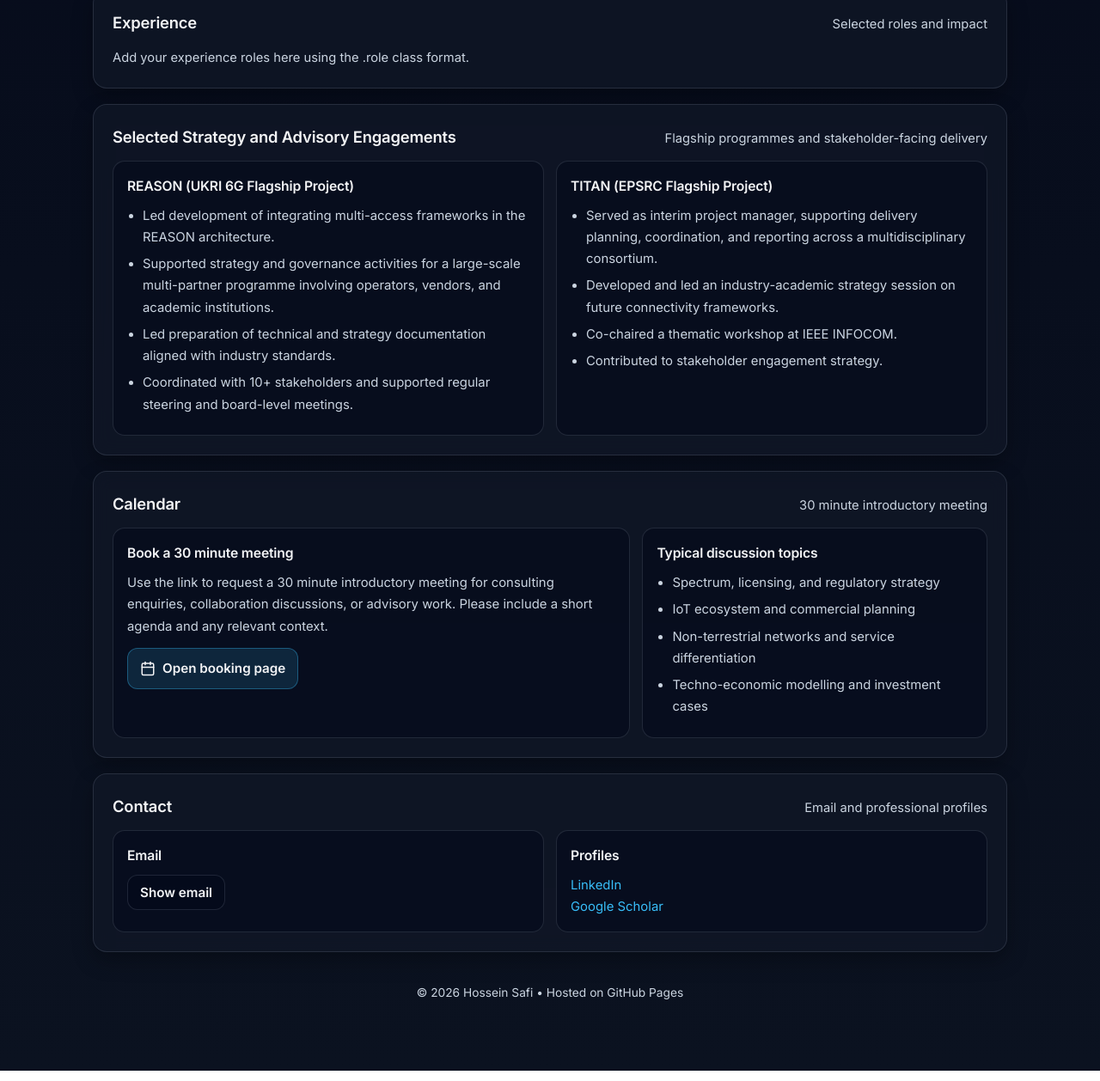
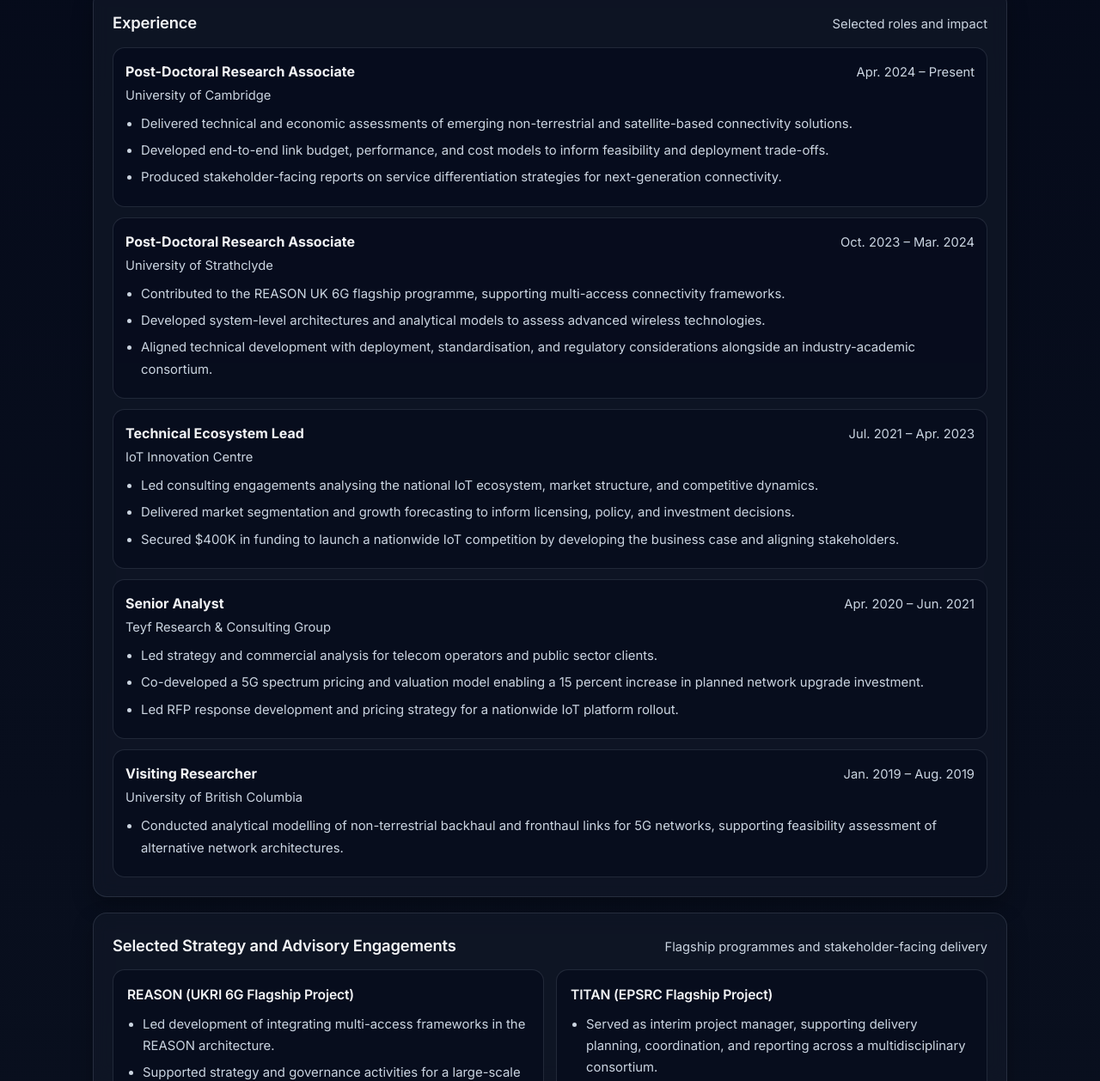
Before and after one commit to HocomEng/HocomEng.github.io, a plain HTML site: page index.html in a window 1280 px wide. Shown: the part 1542-2800 px from the top of the page at 86% size. Drawn offline with Linux system fonts and the light colour scheme.

Commit message:
Refactor topbar styles and update role descriptions

```diff
--- a/index.html
+++ b/index.html
@@ -44,7 +44,7 @@
 
     .container{ max-width: 1100px; margin: 0 auto; padding: 24px 18px 78px; }
 
-    /* --- NEW SYMMETRICAL & STICKY TOPBAR --- */
+    /* --- STICKY SYMMETRICAL TOPBAR --- */
     .topbar {
       display: flex;
       align-items: center;
@@ -57,7 +57,6 @@
       backdrop-filter: blur(12px);
       margin-bottom: 24px;
       box-shadow: 0 4px 20px rgba(0,0,0,0.15);
-      /* Makes the navigation sticky */
       position: sticky;
       top: 16px;
       z-index: 100;
@@ -88,7 +87,6 @@
     .topbar .nav a:hover {
       color: var(--accent);
     }
-    /* --------------------------------------- */
 
     header.hero{
       display:grid;
@@ -105,8 +103,8 @@
     }
 
     .avatar{
-      width: 160px;
-      height: 160px;
+      width: 162px;
+      height: 162px;
       border-radius: 16px;
       object-fit: contain;
       background: #020617;
@@ -167,7 +165,7 @@
       background: var(--panel);
       box-shadow: 0 10px 24px rgba(0,0,0,0.28);
       backdrop-filter: blur(10px);
-      scroll-margin-top: 100px; /* Ensures sticky header doesn't overlap section titles */
+      scroll-margin-top: 100px;
     }
 
     .sectionHeader{
@@ -274,8 +272,6 @@
       header.hero{ grid-template-columns: 1fr; text-align:center; }
       .avatar{ margin: 0 auto; }
       .meta, .ctaRow{ justify-content:center; }
-
-      /* New mobile topbar rules */
       .topbar{ flex-direction: column; text-align: center; gap: 12px; border-radius: 18px; }
       .topbar .nav { justify-content: center; gap: 14px; }
     }
@@ -311,7 +307,7 @@
 
         <div class="meta">
           <span><span class="dot"></span> Cambridge, UK</span>
-          <span><span class="dot"></span> UK Global Talent awardee (no sponsorship required)</span>
+          <span><span class="dot"></span> UK Global Talent awardee</span>
         </div>
 
         <div class="ctaRow">
@@ -329,7 +325,7 @@
           </a>
           <a class="btn" href="#calendar">
             <svg width="18" height="18" viewBox="0 0 24 24" fill="none" stroke="currentColor" stroke-width="2" stroke-linecap="round" stroke-linejoin="round"><rect width="18" height="18" x="3" y="4" rx="2" ry="2"/><line x1="16" x2="16" y1="2" y2="6"/><line x1="8" x2="8" y1="2" y2="6"/><line x1="3" x2="21" y1="10" y2="10"/></svg>
-            Book 30 minute meeting
+            Book a 30-minute meeting
           </a>
         </div>
 
@@ -353,7 +349,7 @@
         combining strong quantitative analysis with executive-level communication.
       </p>
       <p style="margin-top:10px;">
-        PhD in Telecommunications Engineering. Focus areas include mobile networks (2G to 6G), IoT ecosystems and regulation, non-terrestrial and satellite communications, and techno-economic modelling.
+        PhD in Telecommunications Engineering. Focus areas include mobile networks (2G to 6G), non-terrestrial and satellite communications, IoT ecosystems and regulation, and techno-economic modelling.
       </p>
     </section>
 
@@ -438,7 +434,80 @@
       </div>
 
       <div class="timeline">
-        <p class="subtle">Add your experience roles here using the .role class format.</p>
+
+        <div class="role">
+          <div class="roleTop">
+            <div class="left">
+              <strong>Post-Doctoral Research Associate</strong>
+              <span>University of Cambridge </span>
+            </div>
+            <div class="right">Apr. 2024 – Present </div>
+          </div>
+          <ul style="color: var(--muted); font-size: 0.93rem; margin-top: 8px;">
+           <li>Delivered technical and economic assessments of emerging non-terrestrial and satellite-based connectivity solutions.</li>
+            <li>Developed end-to-end link budget, performance, and cost models to inform feasibility and deployment trade-offs.</li>
+            <li>Produced stakeholder-facing reports on service differentiation strategies for next-generation connectivity.</li>
+          </ul>
+        </div>
+
+        <div class="role">
+          <div class="roleTop">
+            <div class="left">
+              <strong>Post-Doctoral Research Associate</strong>
+              <span>University of Strathclyde </span>
+            </div>
+            <div class="right">Oct. 2023 – Mar. 2024 </div>
+          </div>
+          <ul style="color: var(--muted); font-size: 0.93rem; margin-top: 8px;">
+            <li>Contributed to the REASON UK 6G flagship programme, supporting multi-access connectivity frameworks.</li>
+            <li>Developed system-level architectures and analytical models to assess advanced wireless technologies.</li>
+            <li>Aligned technical development with deployment, standardisation, and regulatory considerations alongside an industry-academic consortium.</li>
+          </ul>
+        </div>
+
+        <div class="role">
+          <div class="roleTop">
+            <div class="left">
+              <strong>Technical Ecosystem Lead</strong>
+              <span>IoT Innovation Centre </span>
+            </div>
+            <div class="right">Jul. 2021 – Apr. 2023 </div>
+          </div>
+          <ul style="color: var(--muted); font-size: 0.93rem; margin-top: 8px;">
+            <li>Led consulting engagements analysing the national IoT ecosystem, market structure, and competitive dynamics.</li>
+            <li>Delivered market segmentation and growth forecasting to inform licensing, policy, and investment decisions.</li>
+            <li>Secured $400K in funding to launch a nationwide IoT competition by developing the business case and aligning stakeholders.</li>
+          </ul>
+        </div>
+
+        <div class="role">
+          <div class="roleTop">
+            <div class="left">
+              <strong>Senior Analyst</strong>
+              <span>Teyf Research & Consulting Group </span>
+            </div>
+            <div class="right">Apr. 2020 – Jun. 2021 </div>
+          </div>
+          <ul style="color: var(--muted); font-size: 0.93rem; margin-top: 8px;">
+            <li>Led strategy and commercial analysis for telecom operators and public sector clients.</li>
+            <li> Co-developed a 5G spectrum pricing and valuation model enabling a 15 percent increase in planned network upgrade investment.</li>
+            <li>Led RFP response development and pricing strategy for a nationwide IoT platform rollout.</li>
+          </ul>
+        </div>
+
+        <div class="role">
+          <div class="roleTop">
+            <div class="left">
+              <strong>Visiting Researcher</strong>
+              <span>University of British Columbia </span>
+            </div>
+            <div class="right">Jan. 2019 – Aug. 2019 </div>
+          </div>
+          <ul style="color: var(--muted); font-size: 0.93rem; margin-top: 8px;">
+            <li>Conducted analytical modelling of non-terrestrial backhaul and fronthaul links for 5G networks, supporting feasibility assessment of alternative network architectures.</li>
+          </ul>
+        </div>
+
       </div>
     </section>
 
```
